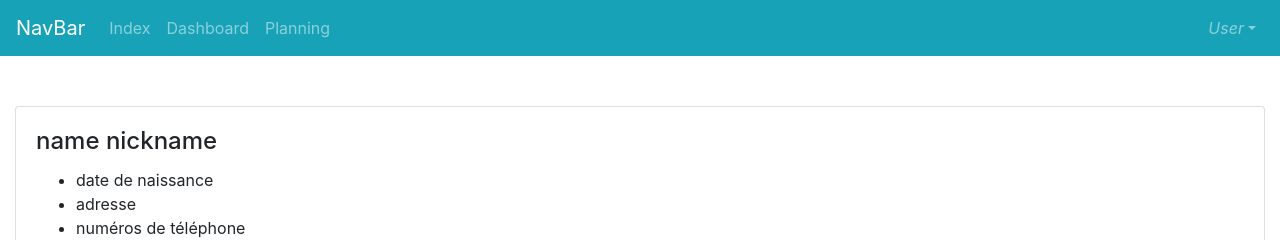
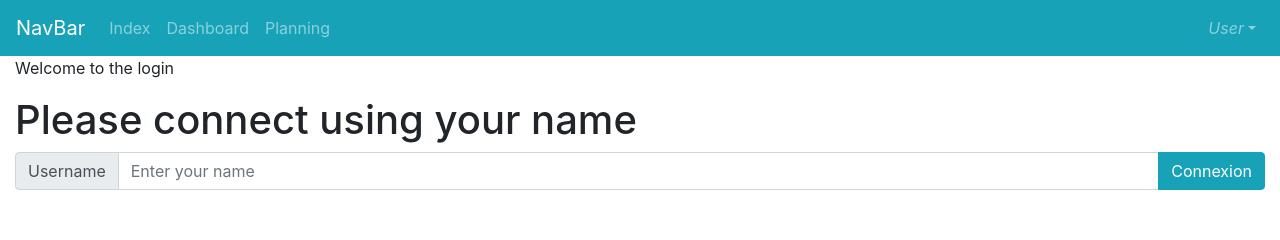
Before and after one commit to Mokui/gta-ynov-vue, a Vue app: page /dashboard in a window 1280 px wide. Shown: the top 240 px of the page. Built offline with nearby package versions, Linux system fonts and the light colour scheme.

Commit message:
login system wip

```diff
--- a/src/App.vue
+++ b/src/App.vue
@@ -16,7 +16,7 @@
             <template slot="button-content">
               <em>User</em>
             </template>
-            <b-dropdown-item href="/login" to="/login">login</b-dropdown-item>
+            <b-dropdown-item href="/" to="/">login</b-dropdown-item>
             <b-dropdown-item href="#">Signout</b-dropdown-item>
           </b-nav-item-dropdown>
         </b-navbar-nav>
@@ -30,9 +30,9 @@
     <!-- Footer -->
     <Footer color="blue" class="font-small pt-4 mt-4">
       <div class="footer-copyright text-center py-3">
-        <container fluid>
+        <b-container fluid>
           &copy; 2018 Copyright: <router-link to="/about">About</router-link>
-        </container>
+        </b-container>
       </div>
     </Footer>
     <!-- Footer -->
--- a/src/components/Connection.vue
+++ b/src/components/Connection.vue
@@ -32,12 +32,14 @@
   },
   methods: {
     connexion(){
+      console.log(this.choosenUser);
+
       for (const u of this.users) {
-        if (u.name == choosenUser) {
-          router.push({ name: "login"})
+        if (u.name == this.choosenUser) {
+          this.$router.push({ name: "home"})
         }
         else{
-
+          this.$router.push({ name: "login"})
         }
       }
     }
--- a/src/router.js
+++ b/src/router.js
@@ -10,14 +10,15 @@
 export default new Router({
   routes: [
     {
-      path: "/",
+      path: "/home",
       name: "home",
       component: Home
     },
     {
-      path: "/login",
+      path: "/",
       name: "login",
-      component: Login
+      component: Login,
+      redirect: ""
     },
     {
       path: "/dashboard",
```
